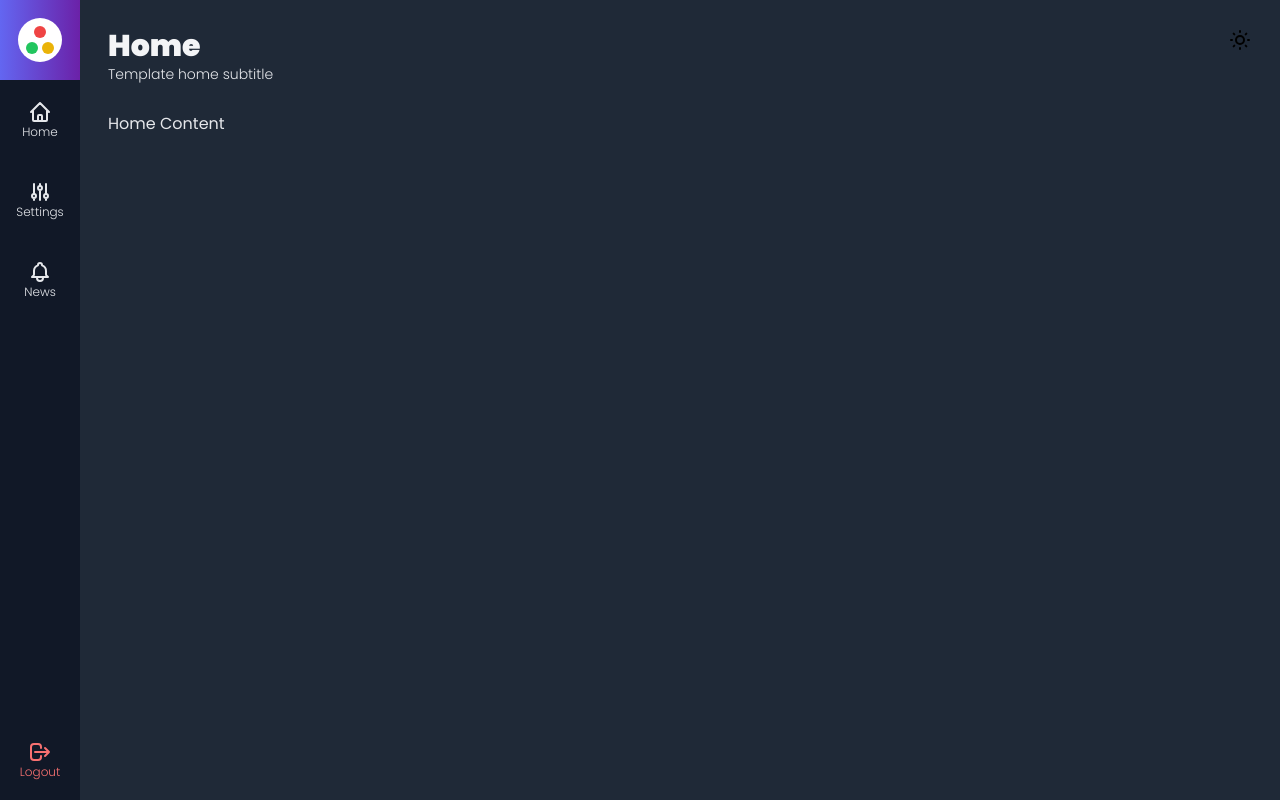
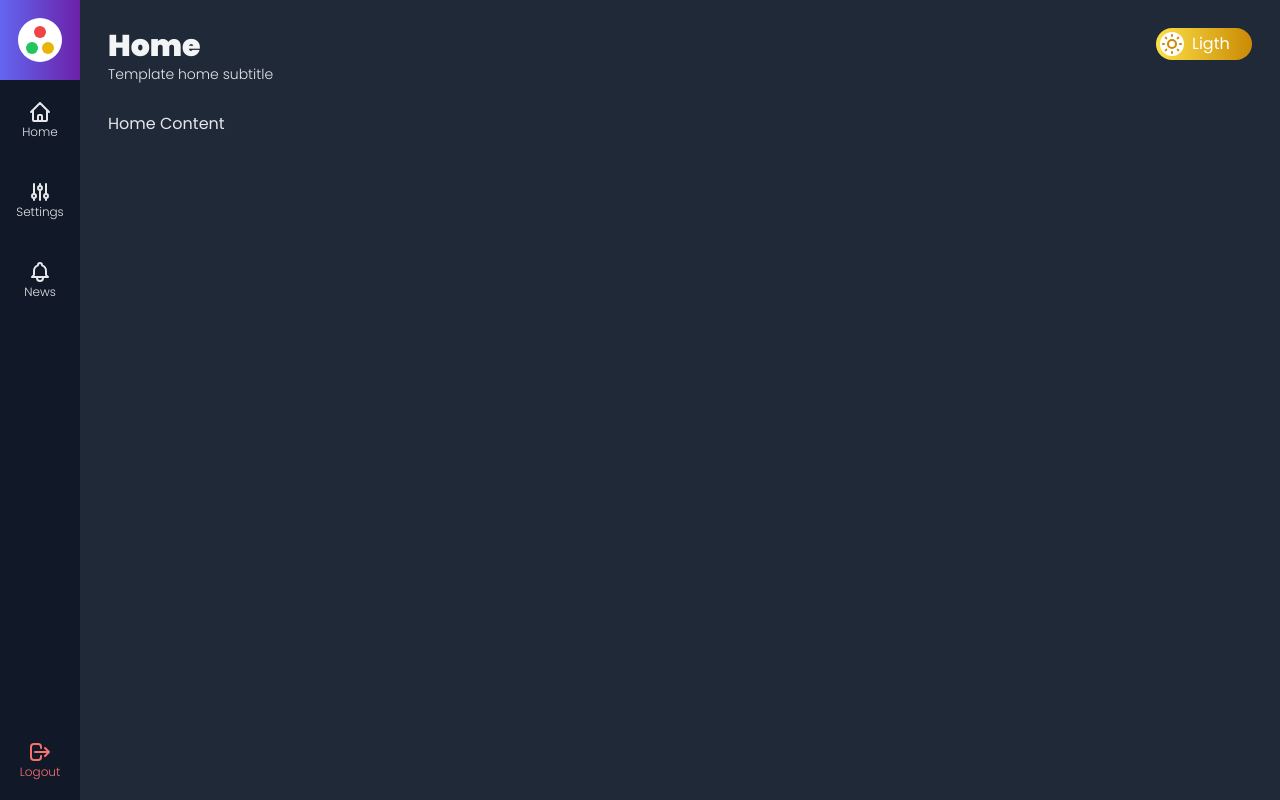
Before and after one commit to joaopedroalb/admin-platform, a Next.js app: page / in a window 1280 px wide. Built offline with nearby package versions, Linux system fonts and the light colour scheme.

Commit message:
Update style btnTheme component

```diff
--- a/src/components/icons/index.tsx
+++ b/src/components/icons/index.tsx
@@ -22,14 +22,14 @@
     </svg>
 )
 
-export const IconSun = (
-    <svg xmlns="http://www.w3.org/2000/svg" className="h-6 w-6" fill="none" viewBox="0 0 24 24" stroke="currentColor">
+export const IconSun = (size=6)=> (
+    <svg xmlns="http://www.w3.org/2000/svg" className={`h-${size} w-${size}`} fill="none" viewBox="0 0 24 24" stroke="currentColor">
         <path strokeLinecap="round" strokeLinejoin="round" strokeWidth={2} d="M12 3v1m0 16v1m9-9h-1M4 12H3m15.364 6.364l-.707-.707M6.343 6.343l-.707-.707m12.728 0l-.707.707M6.343 17.657l-.707.707M16 12a4 4 0 11-8 0 4 4 0 018 0z" />
     </svg>
 )
 
-export const IconMoon = (
-    <svg xmlns="http://www.w3.org/2000/svg" className="h-6 w-6" fill="none" viewBox="0 0 24 24" stroke="currentColor">
+export const IconMoon = (size=6)=>(
+    <svg xmlns="http://www.w3.org/2000/svg" className={`h-${size} w-${size}`} fill="none" viewBox="0 0 24 24" stroke="currentColor">
         <path strokeLinecap="round" strokeLinejoin="round" strokeWidth={2} d="M20.354 15.354A9 9 0 018.646 3.646 9.003 9.003 0 0012 21a9.003 9.003 0 008.354-5.646z" />
     </svg>
 )
--- a/src/components/template/BtnTheme.tsx
+++ b/src/components/template/BtnTheme.tsx
@@ -7,20 +7,42 @@
 
     return theme==='dark'?(
         <div onClick={switchTheme} className={`
-
+            hidden sm:flex items-center cursor-pointer
+            bg-gradient-to-r from-yellow-300 to-yellow-600
+            w-14 lg:w-24 h-8 p-1 rounded-full
         `}>
             <div className={`
-
+                flex items-center justify-center
+              text-yellow-600 text-yellow-600 bg-white
+                w-6 h-6 rounded-full
             `}>
-                {IconSun}
+                {IconSun(4)}
+            </div>
+            <div className={`
+                hidden lg:flex items-center ml-2
+                text-white
+            `}>
+                <span>Ligth</span>
             </div>
         </div>
     ):(
         <div onClick={switchTheme} className={`
-
+            hidden sm:flex items-center justify-end cursor-pointer
+            bg-gradient-to-r from-gray-500 to-gray-900
+            w-14 lg:w-24 h-8 p-1 rounded-full
         `}>
-            <div>
-                {IconMoon}
+            <div className={`
+                hidden lg:flex items-center mr-4
+                text-gray-300
+            `}>
+                <span>Dark</span>
+            </div>
+            <div className={`
+                flex items-center justify-center
+             text-yellow-300 bg-black
+                w-6 h-6 rounded-full
+            `}>
+                {IconMoon(4)}
             </div>
         </div>
     )
```
